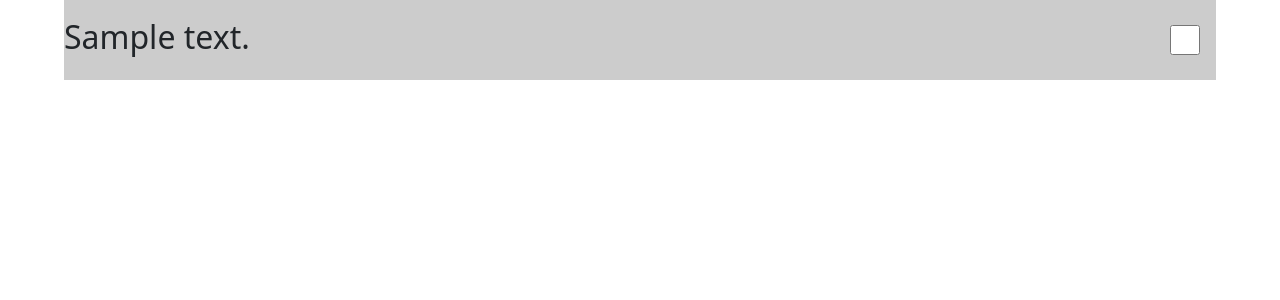
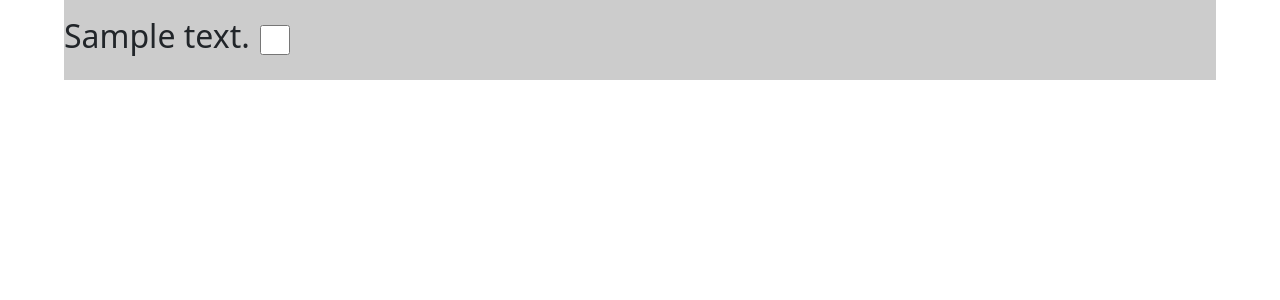
Before and after one commit to Kipslo/consumo_site, a Django app: template testes/aplicacao/templates/aplicacao/edittext.html in a window 1280 px wide. Shown: the part 56-356 px from the top of the page. Run offline with Django 5.2, Linux system fonts and the light colour scheme; the template is opened without the code that fills it: most values are stand-ins (such as "Sample title", 1, 10 or a date in 2020); some libraries are stand-ins or nearby versions.

Commit message:
correções

```diff
--- a/testes/aplicacao/templates/aplicacao/edittext.html
+++ b/testes/aplicacao/templates/aplicacao/edittext.html
@@ -29,8 +29,10 @@
 <div style="display:flex; align-items:center; flex-wrap: wrap; justify-content: center">
     {% for predeftext in predeftexts %}
             <div class="" style="display:flex; width: 90%;height:80px; background-color:#ccc; margin:auto; margin-bottom:5px">
-                <h2 style="display: block; height: 100%; width: 96%; padding-top:18px;">{{predeftext.text}}<h2>
-                <form style="display: flex; justify-content: center; align-items: center; height: 80px;">
+                <div style="display:flex; height: 100%; width: auto; align-items: center;">
+                    <h2>{{predeftext.text}}</h2>
+                </div>
+                <form style="display: flex; justify-content: center; align-items: center; height: 100%; width: 50px;">
                     <input style="width: 30px; height: 30px;" type="checkbox" onchange="changetext('{{predeftext.text}}', '{{predeftext.cod}}')"{% if predeftext.active %} checked{% endif %}>
                 </form>
             </div>
```
